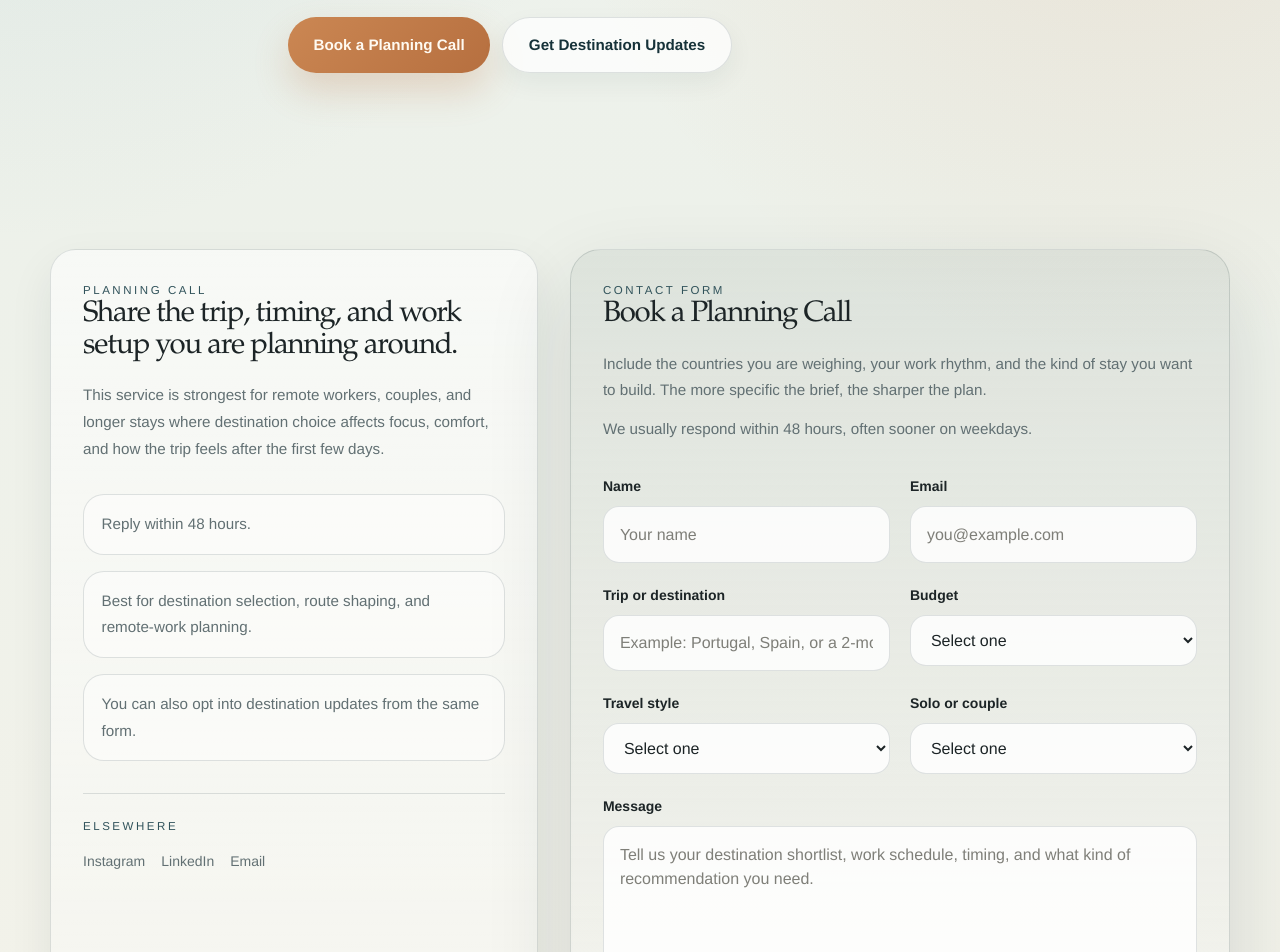
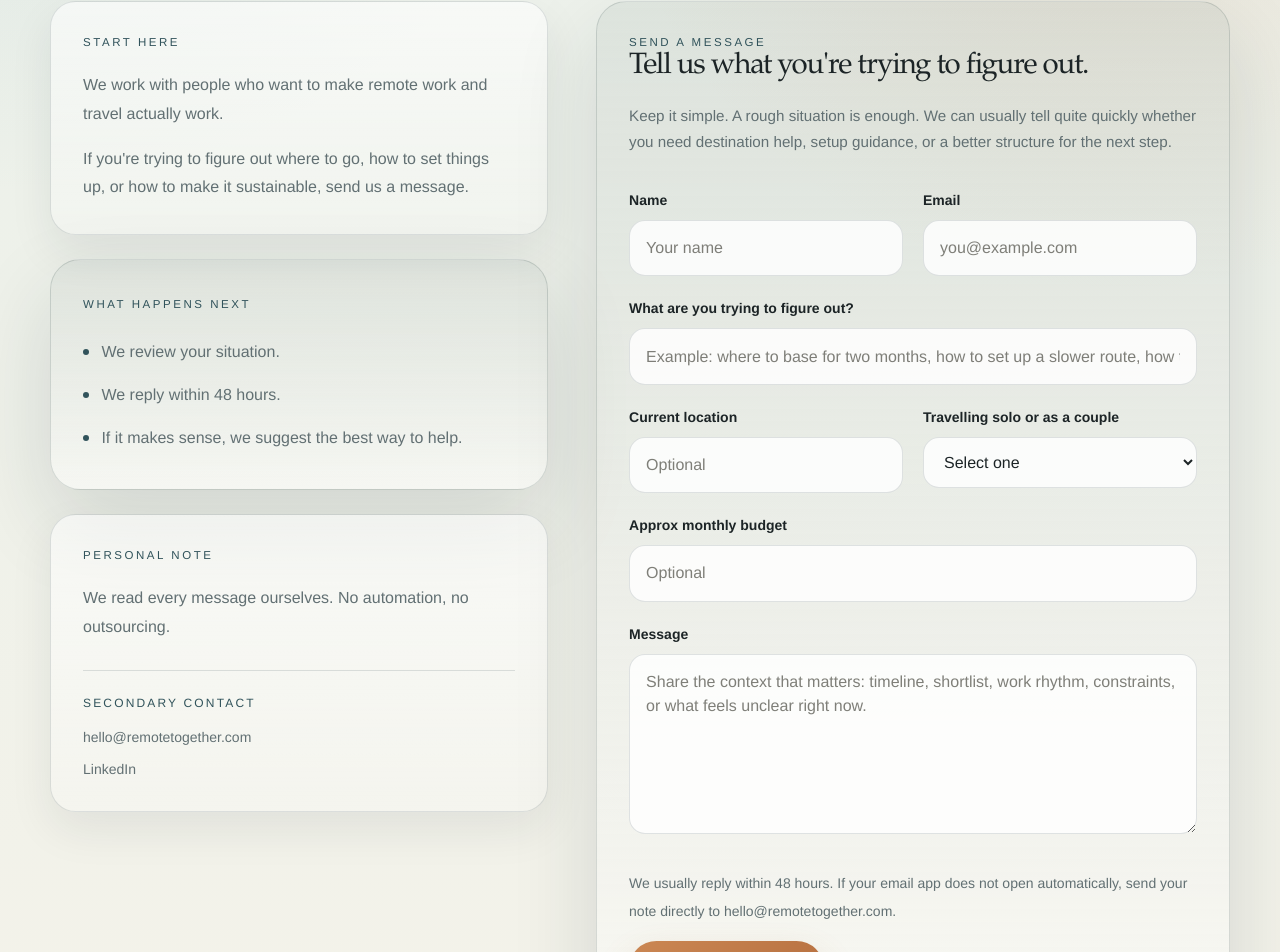
Before and after one commit to MGRem10/Remote-Together-Site, a Next.js app: page /contact in a window 1280 px wide. Shown: the part 455-1407 px from the top of the page. Built offline with nearby package versions, Linux system fonts and the light colour scheme.

Commit message:
Redesign contact page

```diff
--- a/app/contact/page.tsx
+++ b/app/contact/page.tsx
@@ -1,85 +1,104 @@
 import type { Metadata } from "next";
+import { Reveal } from "@/components/reveal";
 import { ContactForm } from "@/components/contact-form";
-import { PageHero } from "@/components/page-hero";
-import { primaryCta, secondaryCta } from "@/data/site";
 
 export const metadata: Metadata = {
   title: "Contact",
   description:
-    "Get in touch for destination selection, custom remote-work travel planning, route shaping, and longer-stay advice.",
+    "Get in touch if you are trying to choose where to go, how to set up remote life abroad, or how to make the whole thing more sustainable.",
   openGraph: {
     title: "Contact Remote Together",
     description:
-      "Use the contact form for destination selection, route shaping, and custom remote-work travel planning.",
+      "Reach out about destination choices, setup questions, and making remote work and travel actually work.",
   },
 };
+
+const nextSteps = [
+  "We review your situation.",
+  "We reply within 48 hours.",
+  "If it makes sense, we suggest the best way to help.",
+];
 
 export default function ContactPage() {
   return (
     <>
-      <PageHero
-        eyebrow="Contact"
-        title="Tell us what kind of remote-work trip you are planning."
-        description="Use the form below if you want help choosing a destination, shaping a longer stay, or turning a rough idea into a plan that actually works."
-        image="https://images.unsplash.com/photo-1518546305927-5a555bb7020d?auto=format&fit=crop&w=1400&q=80"
-        primaryCta={primaryCta}
-        secondaryCta={secondaryCta}
-      />
+      <section className="section-space pt-8 md:pt-12">
+        <div className="container">
+          <Reveal className="max-w-3xl">
+            <div className="eyebrow">Contact</div>
+            <h1 className="display mt-4">Contact</h1>
+            <p className="lead mt-6 text-[var(--muted-strong)]">
+              Not sure where to start? That&apos;s usually the right place.
+            </p>
+          </Reveal>
+        </div>
+      </section>
 
-      <section className="section-space pt-0">
-        <div className="container grid gap-8 lg:grid-cols-[0.85fr_1.15fr]">
-          <div className="content-card panel-pad">
-            <div className="eyebrow">Planning Call</div>
-            <h2 className="card-title mt-4">
-              Share the trip, timing, and work setup you are planning around.
-            </h2>
-            <p className="body-sm mt-5">
-              This service is strongest for remote workers, couples, and longer stays
-              where destination choice affects focus, comfort, and how the trip feels
-              after the first few days.
+      <section className="section-space section-block pt-0">
+        <div className="container grid gap-8 lg:grid-cols-[0.88fr_1.12fr] lg:gap-12">
+          <div className="grid gap-6 self-start">
+            <Reveal className="content-card panel-pad" delay={20}>
+              <div className="eyebrow">Start Here</div>
+              <p className="body-md mt-5">
+                We work with people who want to make remote work and travel actually
+                work.
               </p>
-            <div className="mt-8 space-y-4">
-              {[
-                "Reply within 48 hours.",
-                "Best for destination selection, route shaping, and remote-work planning.",
-                "You can also opt into destination updates from the same form.",
-              ].map((item) => (
-                <div key={item} className="comparison-item">
-                  <p className="body-sm">{item}</p>
+              <p className="body-md mt-4">
+                If you&apos;re trying to figure out where to go, how to set things up, or
+                how to make it sustainable, send us a message.
+              </p>
+            </Reveal>
+
+            <Reveal className="summary-panel px-7 py-8 md:px-8 md:py-9" delay={90}>
+              <div className="eyebrow">What Happens Next</div>
+              <div className="bullet-list mt-6">
+                {nextSteps.map((item) => (
+                  <div key={item} className="bullet-row">
+                    <span className="bullet-dot" />
+                    <span>{item}</span>
                   </div>
                 ))}
               </div>
-            <div className="mt-8 border-t border-[var(--border)] pt-6">
-              <div className="eyebrow">Elsewhere</div>
-              <div className="mt-4 flex flex-wrap gap-4 text-sm text-[var(--muted)]">
-                <a href="#" className="hover:text-[var(--text)]">
-                  Instagram
+            </Reveal>
+
+            <Reveal className="content-card panel-pad" delay={160}>
+              <div className="eyebrow">Personal Note</div>
+              <p className="body-md mt-5">
+                We read every message ourselves. No automation, no outsourcing.
+              </p>
+              <div className="mt-7 border-t border-[var(--border)] pt-6">
+                <div className="text-xs uppercase tracking-[0.18em] text-[var(--accent-deep)]">
+                  Secondary Contact
+                </div>
+                <div className="mt-4 grid gap-3 text-sm text-[var(--muted)]">
+                  <a href="mailto:hello@remotetogether.com" className="transition-colors duration-200 hover:text-[var(--text)]">
+                    hello@remotetogether.com
                   </a>
-                <a href="#" className="hover:text-[var(--text)]">
+                  <a
+                    href="https://www.linkedin.com"
+                    target="_blank"
+                    rel="noreferrer"
+                    className="transition-colors duration-200 hover:text-[var(--text)]"
+                  >
                     LinkedIn
-                </a>
-                <a href="mailto:hello@remotetogether.com" className="hover:text-[var(--text)]">
-                  Email
                   </a>
                 </div>
               </div>
+            </Reveal>
           </div>
-          <div className="summary-panel panel-pad">
-            <div className="eyebrow">Contact Form</div>
-            <h2 className="card-title mt-4">
-              Book a Planning Call
-            </h2>
-            <p className="body-sm mt-5">
-              Include the countries you are weighing, your work rhythm, and the kind of
-              stay you want to build. The more specific the brief, the sharper the plan.
-            </p>
-            <p className="body-sm mt-3">
-              We usually respond within 48 hours, often sooner on weekdays.
+
+          <Reveal className="summary-panel panel-pad" delay={60}>
+            <div className="eyebrow">Send A Message</div>
+            <h2 className="card-title mt-4">Tell us what you&apos;re trying to figure out.</h2>
+            <p className="body-sm mt-5 max-w-2xl">
+              Keep it simple. A rough situation is enough. We can usually tell quite
+              quickly whether you need destination help, setup guidance, or a better
+              structure for the next step.
             </p>
             <div className="mt-8">
               <ContactForm />
             </div>
-          </div>
+          </Reveal>
         </div>
       </section>
     </>
--- a/components/contact-form.tsx
+++ b/components/contact-form.tsx
@@ -5,12 +5,11 @@ import { FormEvent, useState } from "react";
 const defaultValues = {
   name: "",
   email: "",
-  trip: "",
-  budget: "",
-  travelStyle: "",
+  question: "",
+  currentLocation: "",
   travelMode: "",
+  monthlyBudget: "",
   message: "",
-  newsletter: false,
 };
 
 export function ContactForm() {
@@ -26,15 +25,13 @@ export function ContactForm() {
     if (
       !values.name.trim() ||
       !values.email.trim() ||
-      !values.trip.trim() ||
-      !values.budget.trim() ||
-      !values.travelStyle.trim() ||
+      !values.question.trim() ||
       !values.travelMode.trim() ||
       !values.message.trim()
     ) {
       setStatus({
         type: "error",
-        message: "Please complete all required fields before sending your inquiry.",
+        message: "Please complete the required fields before sending your message.",
       });
       return;
     }
@@ -42,24 +39,24 @@ export function ContactForm() {
     const lines = [
       `Name: ${values.name || "-"}`,
       `Email: ${values.email || "-"}`,
-      `Trip or destination: ${values.trip || "-"}`,
-      `Budget: ${values.budget || "-"}`,
-      `Travel style: ${values.travelStyle || "-"}`,
-      `Solo or couple: ${values.travelMode || "-"}`,
-      `Interested in destination updates: ${values.newsletter ? "Yes" : "No"}`,
+      `What are you trying to figure out?: ${values.question || "-"}`,
+      `Current location: ${values.currentLocation || "-"}`,
+      `Travelling solo or as a couple: ${values.travelMode || "-"}`,
+      `Approx monthly budget: ${values.monthlyBudget || "-"}`,
       "",
-      "Trip details:",
+      "Message:",
       values.message || "-",
     ];
 
-    const subject = encodeURIComponent("Remote Together planning inquiry");
+    const subject = encodeURIComponent("Remote Together contact inquiry");
     const body = encodeURIComponent(lines.join("\n"));
 
     setStatus({
       type: "success",
       message:
-        "Your inquiry is ready. Your email app should open with the form details prefilled.",
+        "Your message is ready. Your email app should open with everything prefilled.",
     });
+
     window.location.href = `mailto:hello@remotetogether.com?subject=${subject}&body=${body}`;
   };
 
@@ -79,6 +76,7 @@ export function ContactForm() {
             placeholder="Your name"
           />
         </label>
+
         <label className="space-y-2">
           <span className="text-sm font-semibold text-[var(--text)]">Email</span>
           <input
@@ -94,58 +92,45 @@ export function ContactForm() {
         </label>
       </div>
 
-      <div className="grid gap-5 md:grid-cols-2">
-        <label className="space-y-2">
-          <span className="text-sm font-semibold text-[var(--text)]">Trip or destination</span>
+      <label className="block space-y-2">
+        <span className="text-sm font-semibold text-[var(--text)]">
+          What are you trying to figure out?
+        </span>
         <input
           type="text"
           required
-            value={values.trip}
+          value={values.question}
           onChange={(event) =>
-              setValues((current) => ({ ...current, trip: event.target.value }))
+            setValues((current) => ({ ...current, question: event.target.value }))
           }
           className="form-input"
-            placeholder="Example: Portugal, Spain, or a 2-month Europe stay"
+          placeholder="Example: where to base for two months, how to set up a slower route, how to make the move sustainable"
         />
       </label>
-        <label className="space-y-2">
-          <span className="text-sm font-semibold text-[var(--text)]">Budget</span>
-          <select
-            required
-            value={values.budget}
-            onChange={(event) =>
-              setValues((current) => ({ ...current, budget: event.target.value }))
-            }
-            className="form-input"
-          >
-            <option value="">Select one</option>
-            <option value="Under $2,000 / month">Under $2,000 / month</option>
-            <option value="$2,000 to $4,000 / month">$2,000 to $4,000 / month</option>
-            <option value="$4,000+ / month">$4,000+ / month</option>
-          </select>
-        </label>
-      </div>
 
       <div className="grid gap-5 md:grid-cols-2">
         <label className="space-y-2">
-          <span className="text-sm font-semibold text-[var(--text)]">Travel style</span>
-          <select
-            required
-            value={values.travelStyle}
+          <span className="text-sm font-semibold text-[var(--text)]">
+            Current location
+          </span>
+          <input
+            type="text"
+            value={values.currentLocation}
             onChange={(event) =>
-              setValues((current) => ({ ...current, travelStyle: event.target.value }))
+              setValues((current) => ({
+                ...current,
+                currentLocation: event.target.value,
+              }))
             }
             className="form-input"
-          >
-            <option value="">Select one</option>
-            <option value="City-based remote work">City-based remote work</option>
-            <option value="Slow travel">Slow travel</option>
-            <option value="Work-and-explore balance">Work-and-explore balance</option>
-            <option value="Deep-work focused">Deep-work focused</option>
-          </select>
+            placeholder="Optional"
+          />
         </label>
+
         <label className="space-y-2">
-          <span className="text-sm font-semibold text-[var(--text)]">Solo or couple</span>
+          <span className="text-sm font-semibold text-[var(--text)]">
+            Travelling solo or as a couple
+          </span>
           <select
             required
             value={values.travelMode}
@@ -156,10 +141,26 @@ export function ContactForm() {
           >
             <option value="">Select one</option>
             <option value="Solo">Solo</option>
-            <option value="Couple">Couple</option>
+            <option value="As a couple">As a couple</option>
+            <option value="Not sure yet">Not sure yet</option>
           </select>
         </label>
       </div>
+
+      <label className="block space-y-2">
+        <span className="text-sm font-semibold text-[var(--text)]">
+          Approx monthly budget
+        </span>
+        <input
+          type="text"
+          value={values.monthlyBudget}
+          onChange={(event) =>
+            setValues((current) => ({ ...current, monthlyBudget: event.target.value }))
+          }
+          className="form-input"
+          placeholder="Optional"
+        />
+      </label>
 
       <label className="block space-y-2">
         <span className="text-sm font-semibold text-[var(--text)]">Message</span>
@@ -170,22 +171,8 @@ export function ContactForm() {
             setValues((current) => ({ ...current, message: event.target.value }))
           }
           className="form-input min-h-[180px] resize-y"
-          placeholder="Tell us your destination shortlist, work schedule, timing, and what kind of recommendation you need."
+          placeholder="Share the context that matters: timeline, shortlist, work rhythm, constraints, or what feels unclear right now."
         />
-      </label>
-
-      <label id="newsletter" className="flex items-start gap-3 rounded-[1.2rem] bg-[rgba(255,255,255,0.44)] px-4 py-4">
-        <input
-          type="checkbox"
-          checked={values.newsletter}
-          onChange={(event) =>
-            setValues((current) => ({ ...current, newsletter: event.target.checked }))
-          }
-          className="mt-1 h-4 w-4 accent-[#26433f]"
-        />
-        <span className="text-sm leading-7 text-[var(--muted)]">
-          Also sign me up for destination updates and new remote-work travel notes.
-        </span>
       </label>
 
       {status.type !== "idle" ? (
@@ -200,14 +187,16 @@ export function ContactForm() {
         </div>
       ) : null}
 
-      <div className="flex flex-col gap-4 pt-2 sm:flex-row sm:items-center sm:justify-between">
-        <p className="max-w-xl text-sm leading-7 text-[var(--muted)]">
-          Expect a reply within 48 hours. If your email app does not open automatically,
-          send your request directly to `hello@remotetogether.com`.
+      <div className="flex flex-col gap-4 pt-2">
+        <p className="text-sm leading-7 text-[var(--muted)]">
+          We usually reply within 48 hours. If your email app does not open automatically,
+          send your note directly to hello@remotetogether.com.
         </p>
+        <div>
           <button type="submit" className="button-primary">
-          Book a Planning Call
+            Send your message
           </button>
+        </div>
       </div>
     </form>
   );
```
Lines whose indentation alone changed are shown as unchanged.
